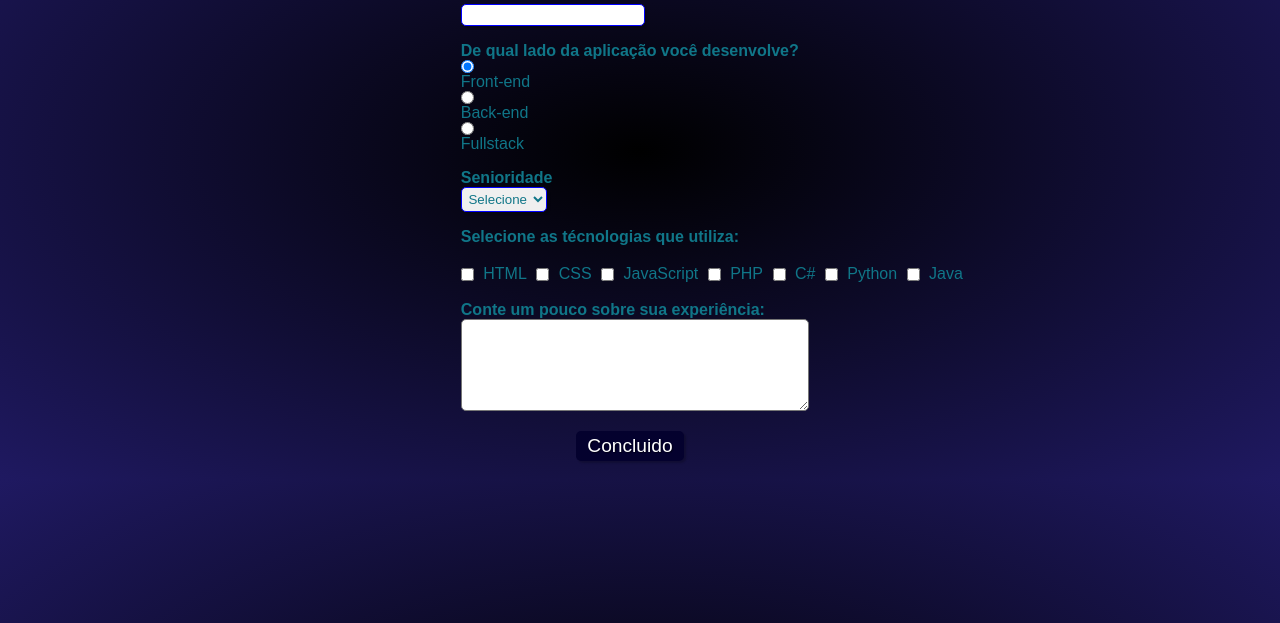
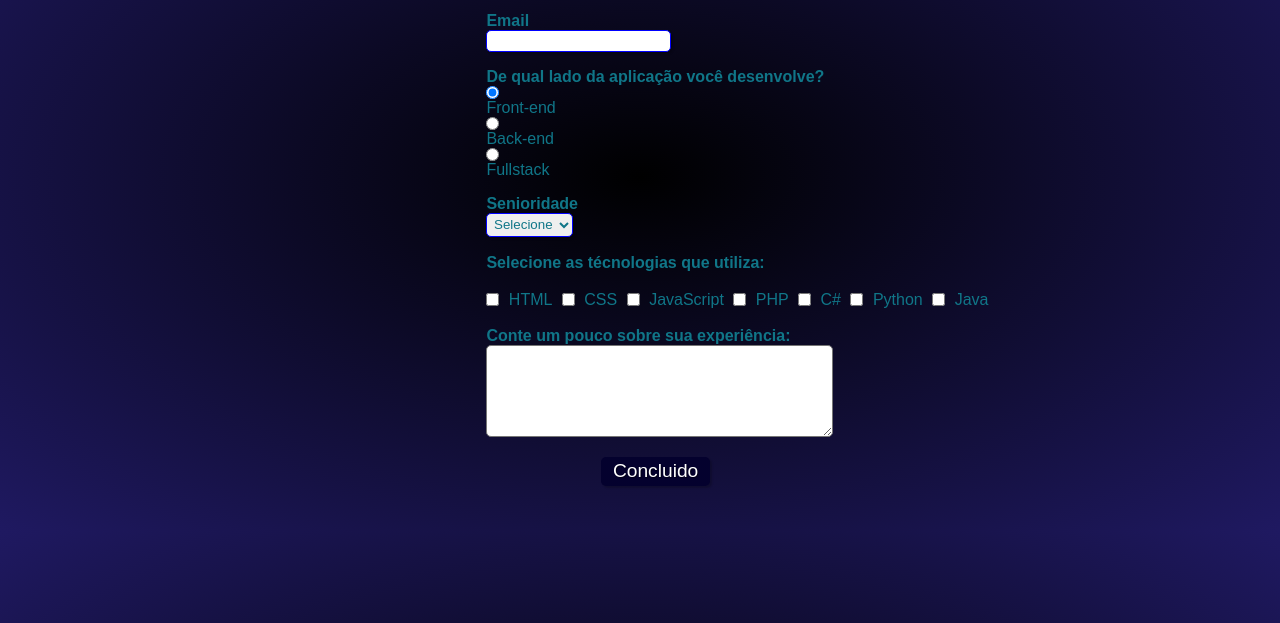
Before and after one commit to Samuell-Oliveira/formulariobasico, a plain HTML site: page index.html in a window 1280 px wide. Shown: the part 177-800 px from the top of the page. Drawn offline with Linux system fonts and the light colour scheme.

Commit message:
Alterando resolução

```diff
--- a/formulario.css
+++ b/formulario.css
@@ -1,6 +1,7 @@
 *{
     margin: 0;
     padding: 0;
+    box-sizing: border-box;
 }
 
 #titulo{
@@ -28,6 +29,7 @@ body{
     margin-left: 36%;
     margin-top: 2%;
     justify-content: center;
+    padding: 2% 2%;
 }
 
 input, select, textarea, button{
```
